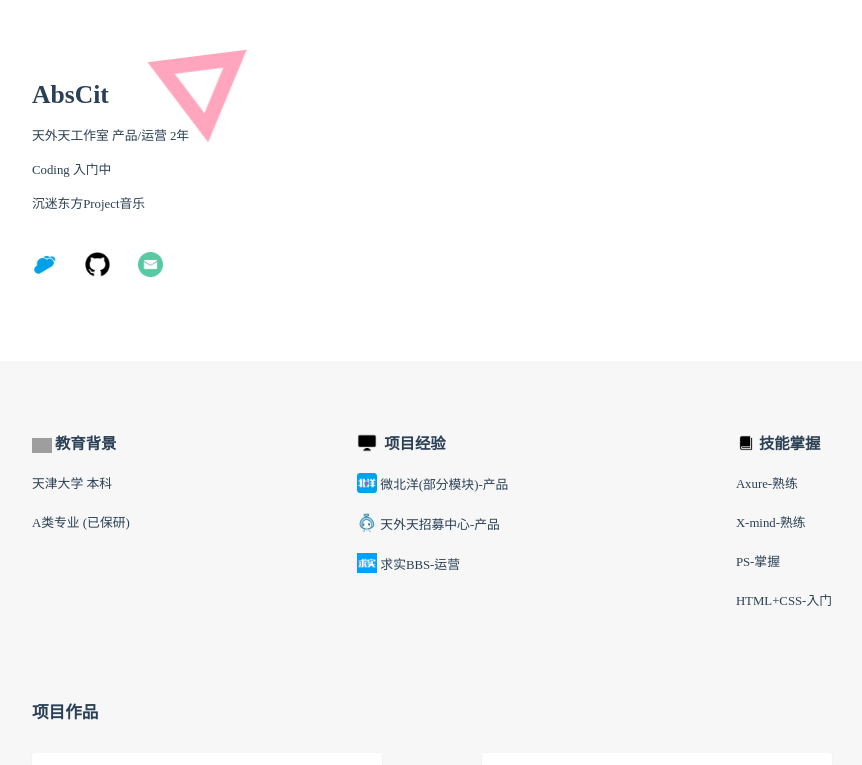
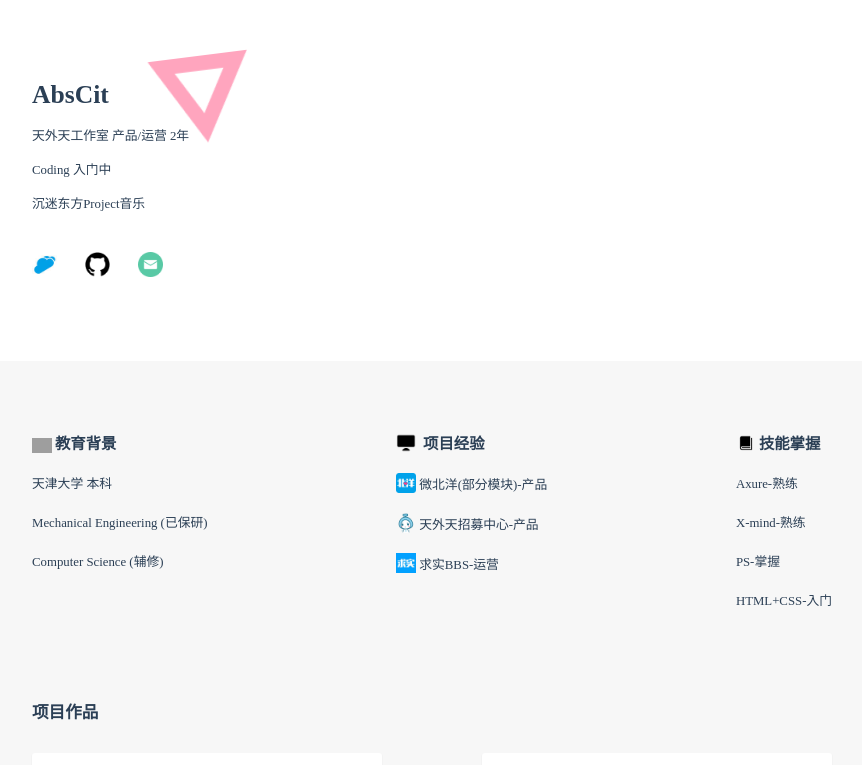
Before and after one commit to AbsCit/AbsCit.github.io, a plain HTML site: page MySite/index.html in a window 1280 px wide. Shown: the top 765 px of the page, without its empty margins (208-1070 px from the left). Drawn offline with Linux system fonts and the light colour scheme; grey boxes are pictures that could not be loaded.

Commit message:
Update index.html

```diff
--- a/MySite/index.html
+++ b/MySite/index.html
@@ -36,7 +36,8 @@
         <h2><img src="https://github.com/AbsCit/MySite/img/edu.png" alt="">教育背景</h2>
         <ul>
           <li>天津大学 本科 </li>
-          <li>A类专业 (已保研)</li>
+          <li>Mechanical Engineering (已保研)</li>
+          <li>Computer Science (辅修)</li>
         </ul>
       </div>
       <div class="work">
```
